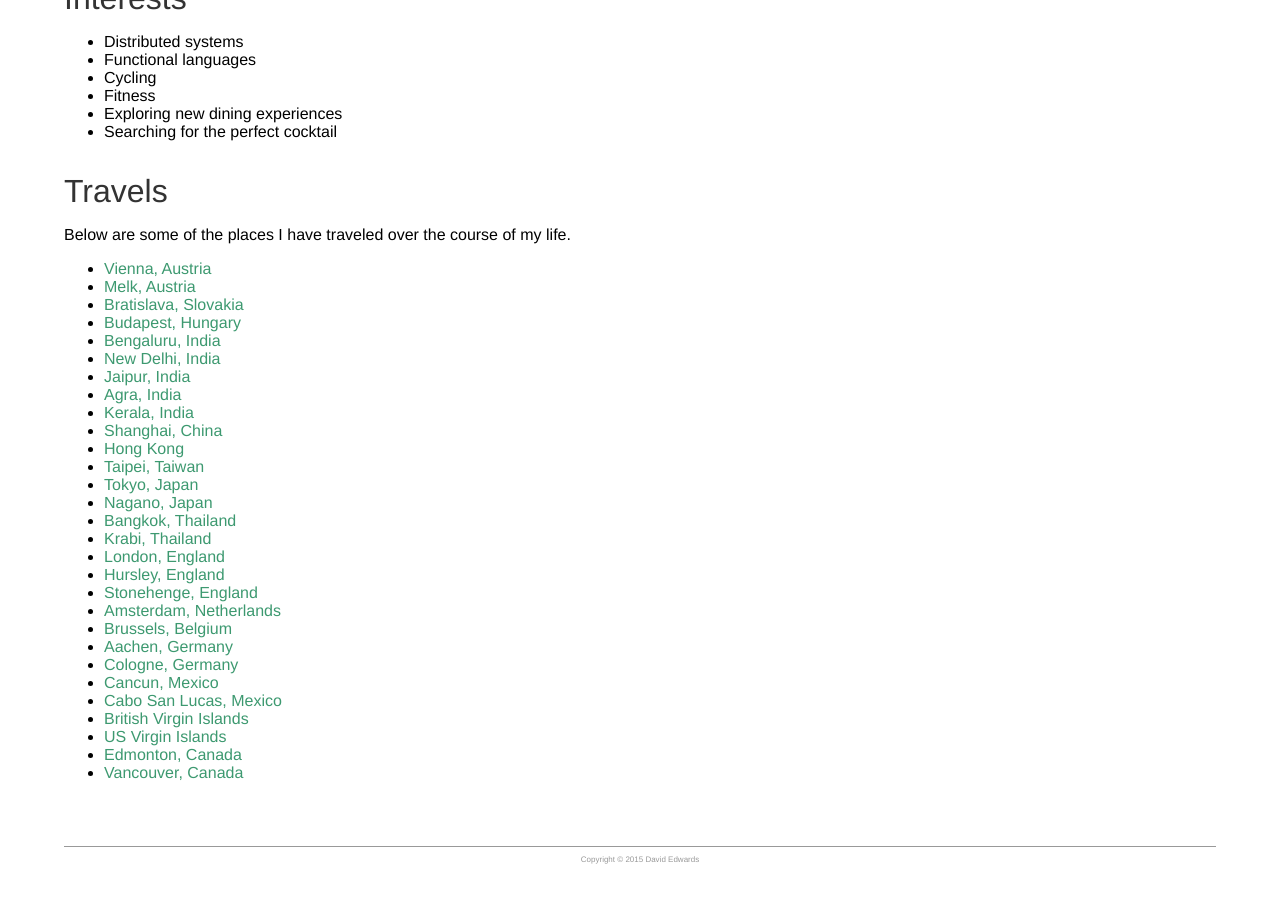
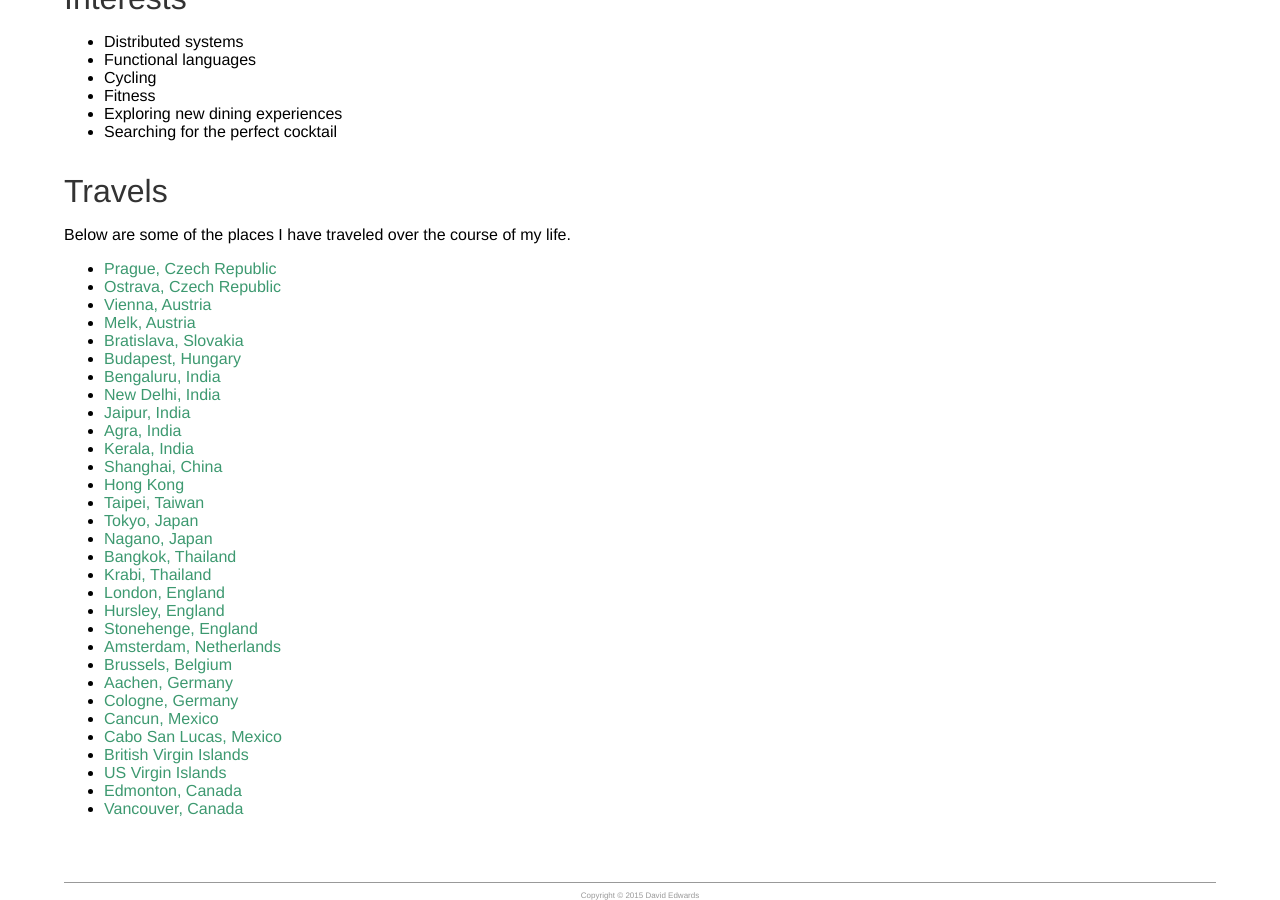
Before and after one commit to davidledwards/davidledwards.github.io, a Jekyll site: the page built from about/index.md, in a window 1280 px wide and 900 px high, scrolled down 1785 px. Built offline with Jekyll 4.4.1, drawn with Linux system fonts in a browser that asks for light colours; before the commit the page ends 2657 px from its top, so only the background shows below that.

Commit message:
update travel destinations

```diff
--- a/about/index.md
+++ b/about/index.md
@@ -83,6 +83,8 @@ Other projects can be found on my GitHub [repository](https://github.com/davidle
 ## Travels
 Below are some of the places I have traveled over the course of my life.
 
+* [Prague, Czech Republic](https://goo.gl/maps/uKyN8qxyWH62)
+* [Ostrava, Czech Republic](https://goo.gl/maps/L3nMC8Xb6Gy)
 * [Vienna, Austria](https://goo.gl/maps/8NxvtDubWQw)
 * [Melk, Austria](https://goo.gl/maps/oe9J21SWP1S2)
 * [Bratislava, Slovakia](https://goo.gl/maps/Pc8vHytjPh62)
```
